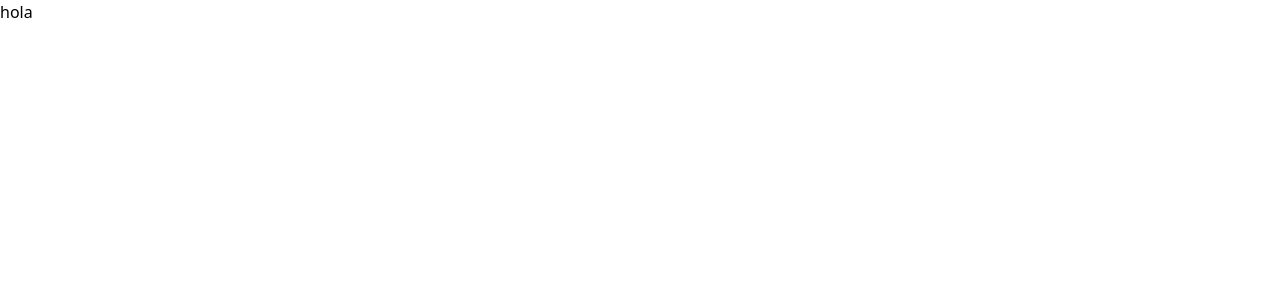
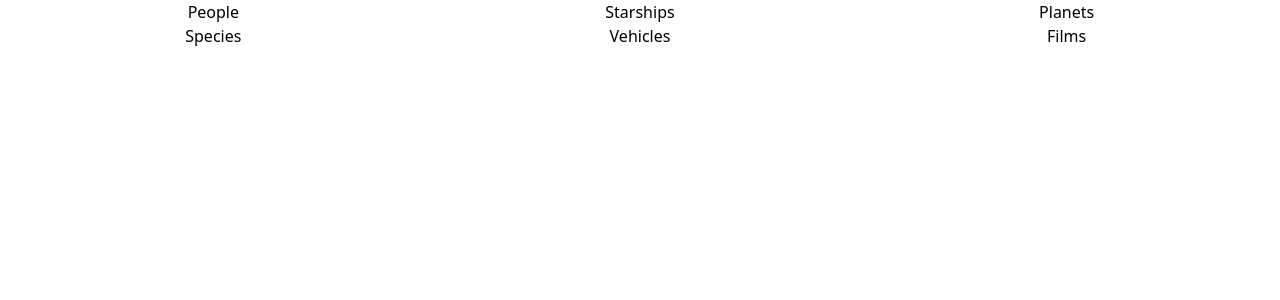
Before and after one commit to ardigc/SWAPIreact, a React (Vite) app: page / in a window 1280 px wide. Shown: the top 300 px of the page. Built offline with nearby package versions, Linux system fonts and the light colour scheme.

Commit message:
poniendo enlaces pantalla principal

```diff
--- a/src/App.tsx
+++ b/src/App.tsx
@@ -1,3 +1,15 @@
+import { useNavigate } from "react-router-dom";
+
 export default function App() {
-  return <div>hola</div>;
+  const navigate = useNavigate();
+  return (
+    <div className="grid grid-cols-3">
+      <button onClick={() => navigate("/people")}>People</button>
+      <button onClick={() => navigate("/starships")}>Starships</button>
+      <button onClick={() => navigate("/planets")}>Planets</button>
+      <button onClick={() => navigate("/species")}>Species</button>
+      <button onClick={() => navigate("/vehicles")}>Vehicles</button>
+      <button onClick={() => navigate("/films")}>Films</button>
+    </div>
+  );
 }
--- a/src/styles.css
+++ b/src/styles.css
@@ -24,10 +24,10 @@
     transform: rotate(360deg);
   }
 }
-.grid {
+/* .grid {
   display: grid;
   grid-template-columns: 1fr 1fr;
-}
+} */
 .grid-big {
   position: relative;
   display: grid;
```
